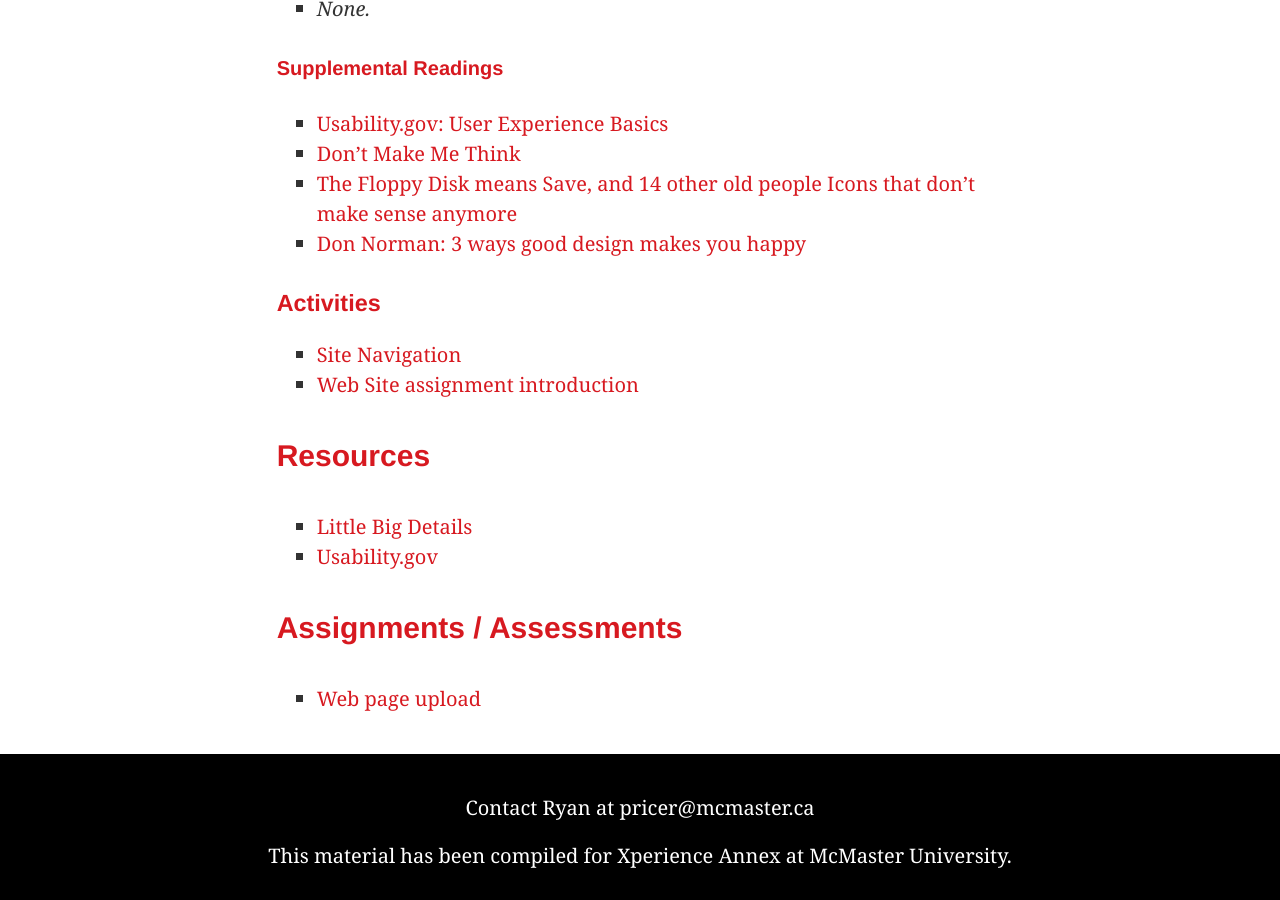
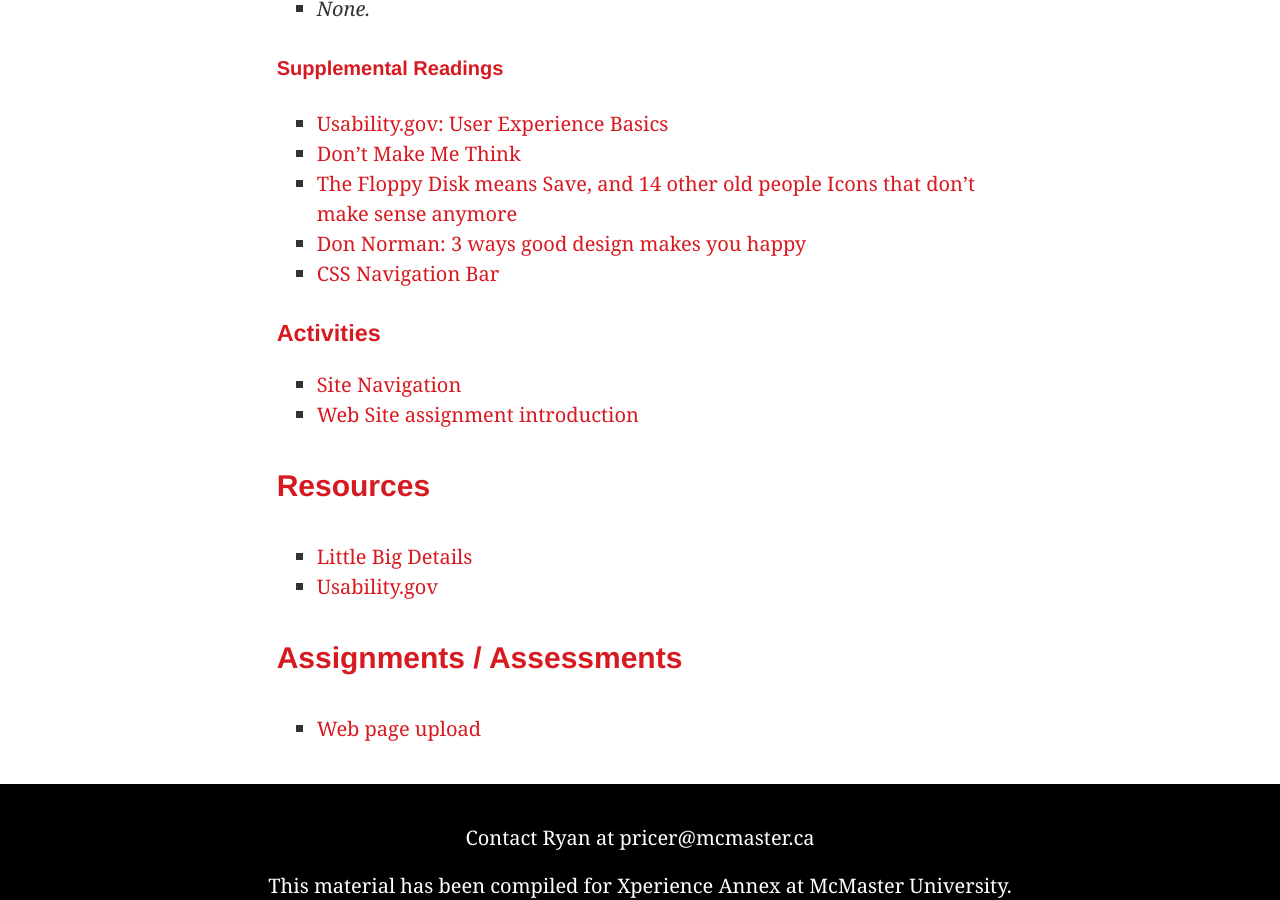
Before and after one commit to ryanwprice/xperience-annex, a Jekyll site: the page built from lessons/week10.md, in a window 1280 px wide and 900 px high, scrolled down 1128 px. Built offline with Jekyll 4.4.1, drawn with Linux system fonts in a browser that asks for light colours.

Commit message:
resource link for nav added

```diff
--- a/lessons/week10.md
+++ b/lessons/week10.md
@@ -39,6 +39,7 @@
 - [Don’t Make Me Think](https://www.sensible.com/downloads/DMMT-Revisited-sample-chapter.pdf)
 - [The Floppy Disk means Save, and 14 other old people Icons that don’t make sense anymore](http://www.hanselman.com/blog/TheFloppyDiskMeansSaveAnd14OtherOldPeopleIconsThatDontMakeSenseAnymore.aspx)
 - [Don Norman: 3 ways good design makes you happy](http://www.ted.com/talks/don_norman_on_design_and_emotion?language=en)
+- [CSS Navigation Bar](https://www.w3schools.com/css/css_navbar.asp)
 
 ### Activities
 
```
